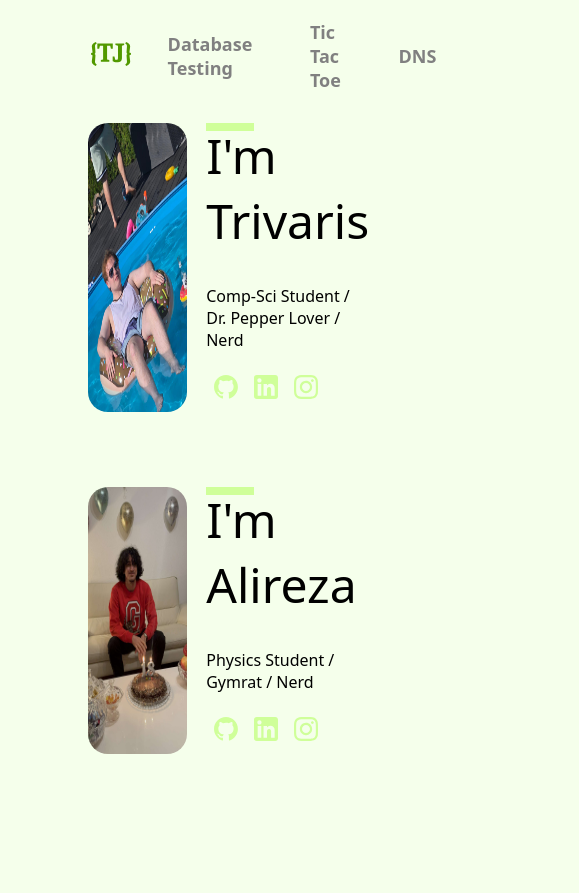
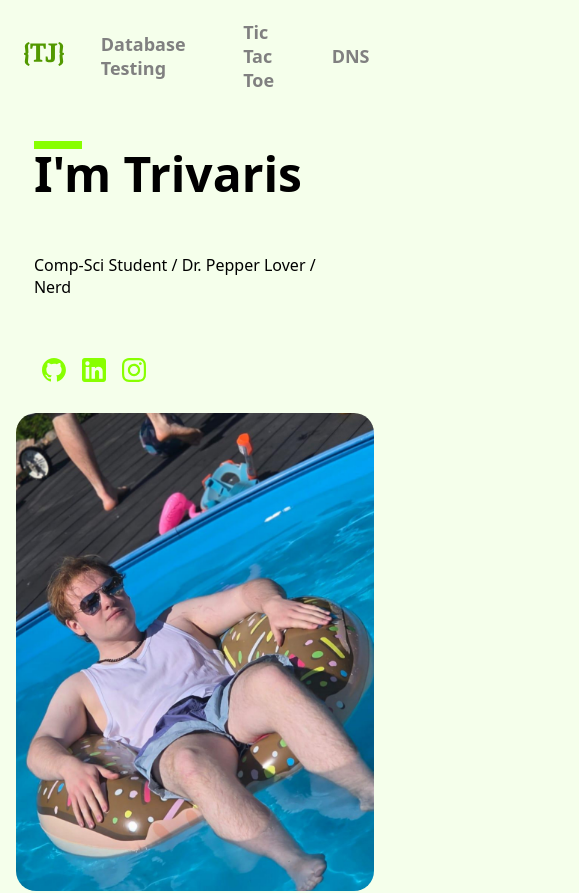
Before and after one commit to Trivaris/Homepage, a SvelteKit app: page / in a window 390 px wide. Shown: the top 893 px of the page, 579 px wide, since content can reach past the window. Before the commit the page ends 844 px from the top, so only its background shows below. Built offline with nearby package versions, Linux system fonts and the light colour scheme.

Commit message:
feat: Made Main Page responsive

```diff
--- a/src/routes/+layout.svelte
+++ b/src/routes/+layout.svelte
@@ -22,9 +22,9 @@
 <style>
 	:root {
 		--primary-color: hsla(88,100%,30%,1);
-		--secondary-color: hsla(88,100%,80%,1);
+		--secondary-color: rgb(136, 255, 0);
 		--background-color: hsla(88,100%,96%,1);
-		--border-padding: 20%;
+		--border-padding: 0.5rem;
 		--font: "Noto Sans", sans-serif;
 		background-color: var(--background-color);
 		font-family: var(--font);
--- a/src/routes/+page.svelte
+++ b/src/routes/+page.svelte
@@ -32,6 +32,8 @@
     <Hero
         {...heroInfos.trivaris}
     />
+</div>
+<div class="hero">
     <Hero
         {...heroInfos.alireza}
     />
@@ -39,9 +41,9 @@
 
 <style>
     .hero {
-        display: flex;
-        align-content: center;
-        flex-direction: column;
         margin-top: 5%;
+        margin-bottom: 50%;
+        margin-right: var(--border-padding);
+        margin-left: var(--border-padding);
     }
 </style>
--- a/src/routes/Hero.svelte
+++ b/src/routes/Hero.svelte
@@ -7,43 +7,53 @@
 
 </script>
 
-<div class="main">
-    <img class="heroImage" src={image} alt={name}>
-    <div class="heroText">
-        <div class="intro">
-            <div class="introTextAccent"></div>
-            <h1 class="introText">I'm {name}</h1>
-            <p>{intro}</p>
-        </div>
-        <div class="links">
-            <a href={links.github}><Github /></a>
-            <a href={links.linkedIn}><LinkedIn /></a>
-            <a href={links.instagram}><Instagram /></a>
-        </div>
+<div class="hero">
+    <div class="introDiv">
+        <div class="introAccent"></div>
+        <h1 class="intro">I'm {name}</h1>
+        <p class="introText">{intro}</p>
     </div>
+    <div class="links">
+        <a href={links.github}><Github /></a>
+        <a href={links.linkedIn}><LinkedIn /></a>
+        <a href={links.instagram}><Instagram /></a>
+    </div>
+    <img class="image" src={image} alt={name}>
 </div>
 
 <style>
-    .main {
+    .hero {
         display: flex;
-        margin: 0% 5% var(--border-padding) var(--border-padding);
+        flex-direction: column;
+        align-items: right;
     }
 
-    .heroImage {
-        width: 35%;
+    .image {
+        max-width: 100%;
+        height: auto;
+        display: block;
         border-radius: 20px;
-        margin-left: 2%;
-        margin-right: 7%;
     }
 
-    .introText {
+    .links {
+        display: flex;
+        margin: 5%;
+    }
+
+    .introDiv {
+        display: flex;
+        flex-direction: column;
+        margin: 5%;
+    }
+
+    .intro {
         margin-top: 0px;
         padding-top: 0px;
         font-size: 3rem;
-        font-weight: 500;
+        font-weight: bold;
     }
 
-    .introTextAccent {
+    .introAccent {
         background-color: var(--secondary-color);
         width: 3rem;
         height: 0.5rem;
@@ -51,15 +61,4 @@
         padding-bottom: 0px;
     }
 
-    .heroText {
-        display: flex;
-        justify-content: space-between;
-        flex-direction: column;
-    }
-
-    .links {
-        display: flex;
-        flex-direction: row;
-    }
-
 </style>
```
Also changed, not shown: src/routes/tictactoe/TicTacToe.svelte (+42 -35 lines), src/lib/assets/ali.jpeg, src/lib/assets/me.jpeg.
